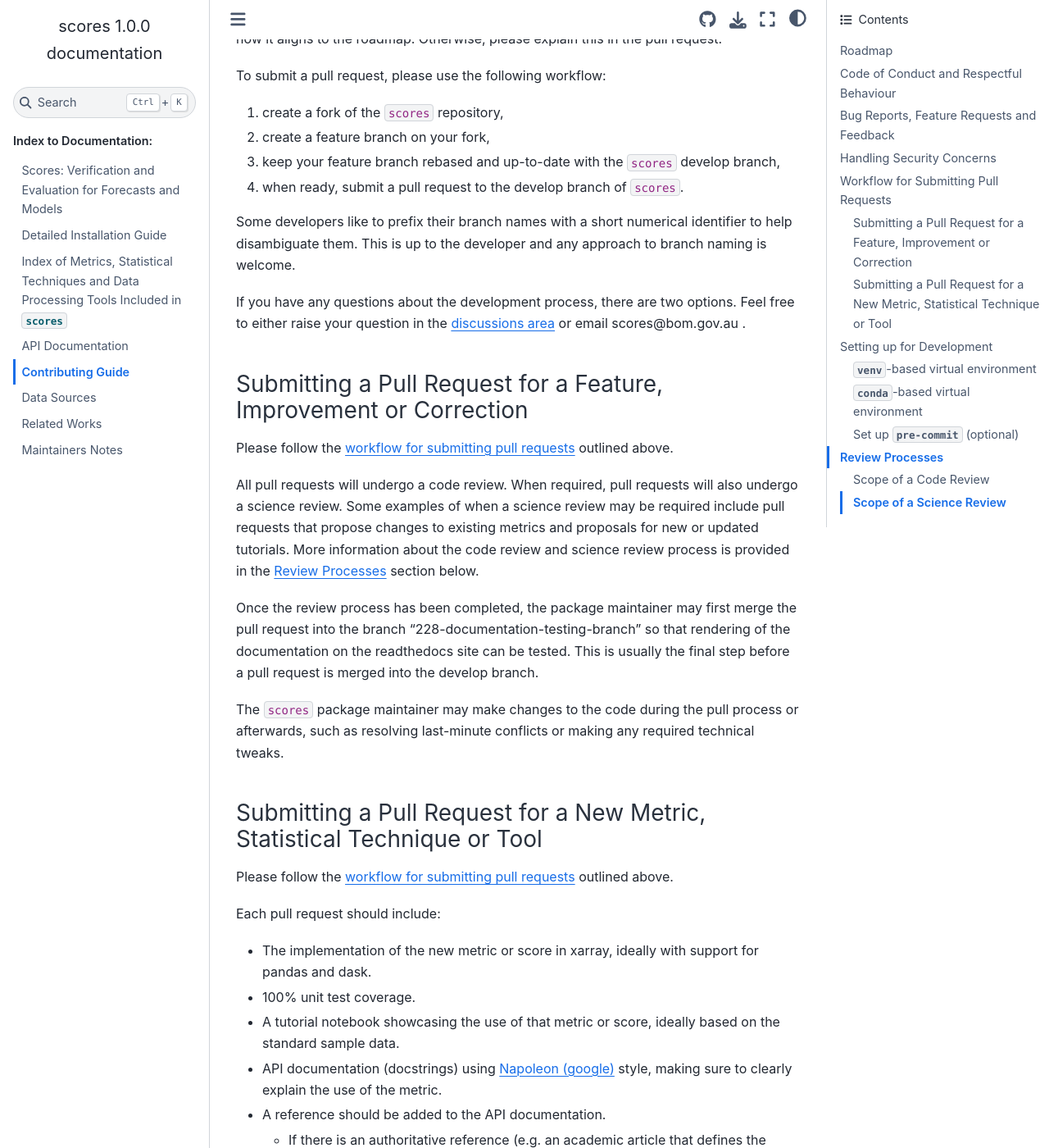
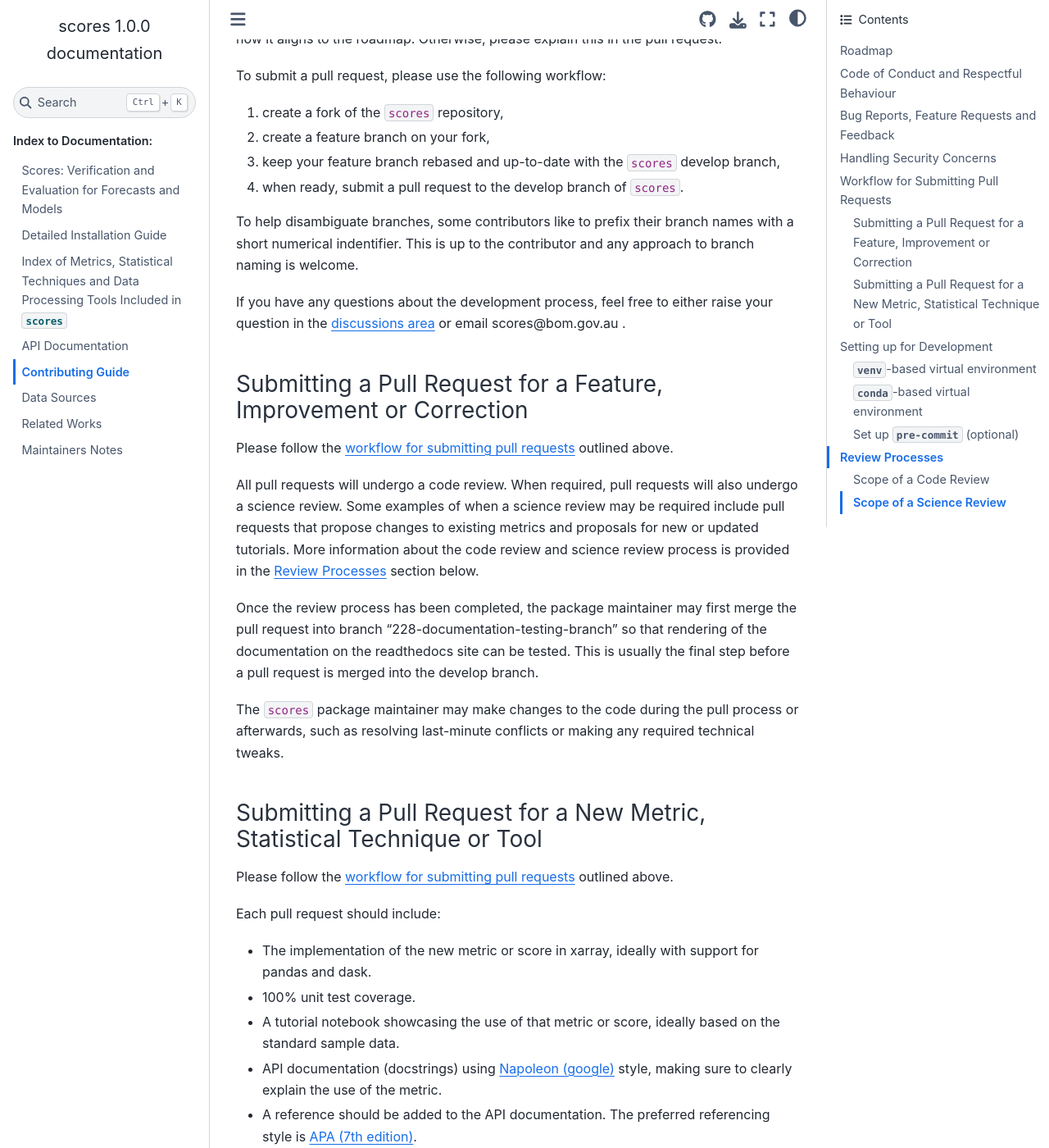
Before and after one commit to nci/scores, a Sphinx documentation site: the page built from docs/contributing.md, in a window 1280 px wide and 1400 px high, scrolled down 1322 px. Shown: the whole window at 82% size. Built offline with Sphinx 7.4.7 and the Sphinx Book theme 1.1.4, drawn with Linux system fonts in a browser that asks for light colours; pages that are not in the unit, such as notebooks, are missing from menus; some of the changed text lies outside the part shown.

Commit message:
Add referencing style info and some other edits for clarity (#559)

```diff
--- a/docs/contributing.md
+++ b/docs/contributing.md
@@ -35,9 +35,9 @@ To submit a pull request, please use the following workflow:
 3. keep your feature branch rebased and up-to-date with the `scores` develop branch,
 4. when ready, submit a pull request to the develop branch of `scores`.
 
-Some developers like to prefix their branch names with a short numerical identifier to help disambiguate them. This is up to the developer and any approach to branch naming is welcome.
+To help disambiguate branches, some contributors like to prefix their branch names with a short numerical indentifier. This is up to the contributor and any approach to branch naming is welcome.
 
-If you have any questions about the development process, there are two options. Feel free to either raise your question in the [discussions area](https://github.com/nci/scores/discussions) or email scores@bom.gov.au .
+If you have any questions about the development process, feel free to either raise your question in the [discussions area](https://github.com/nci/scores/discussions) or email scores@bom.gov.au .
 
 ### Submitting a Pull Request for a Feature, Improvement or Correction
 
@@ -59,7 +59,7 @@ Each pull request should include:
  - 100% unit test coverage.
  - A tutorial notebook showcasing the use of that metric or score, ideally based on the standard sample data.
  - API documentation (docstrings) using [Napoleon (google)](https://sphinxcontrib-napoleon.readthedocs.io/en/latest/example_google.html) style, making sure to clearly explain the use of the metric.
- - A reference should be added to the API documentation.
+ - A reference should be added to the API documentation. The preferred referencing style is [APA (7th edition)](https://apastyle.apa.org/style-grammar-guidelines/references/examples).
    - If there is an authoritative reference (e.g. an academic article that defines the metric, or the specific implementation, being used), please cite that reference.
    - When there is an authoritative reference, please cite it even if it cannot be accessed without payment. In these instances, if there is another suitable reference that is open and available without payment, cite that as well.
    - When there is no authoritative reference, please cite a reference that provides a clear description of the function. Where possible, please cite open references that can be accessed without payment.
```
Also changed, not shown: other parts of docs/contributing.md (+2 -2 lines).
